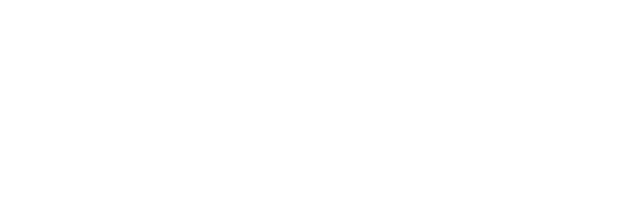
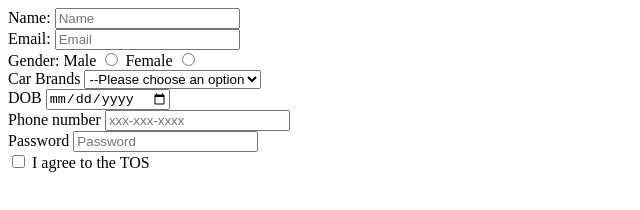
Before and after one commit to acciojob/signup-form-car-chaand2321, a website: page main.html in a window 1280 px wide. Shown: the whole page, without its empty margins (0-640 px from the left). Drawn offline with Linux system fonts and the light colour scheme.

Commit message:
created a submission

```diff
--- a/main.html
+++ b/main.html
@@ -10,7 +10,35 @@
 	<!-- the entire body must be written by student -->
     <script type="text/javascript" src="./script.js">
 </script>
+   <form method="post">
+	   <label for="name">Name:</label>
+	   <input type="text" id="name" placeholder="Name" required>
+	   <br>
+	   <label for="email">Email:</label>
+	   <input type="email" id="email" placeholder="Email" required > <br>
+	   <label>Gender:</label>
+	   <label for="gender_m">Male</label>
+	   <input type="radio" name="gender" id="gender_m" required>
+	   <label for="gender_f">Female</label>
 
+	   <input type="radio" name="gender" id="gender_f" required><br>
+	   <label>Car Brands </label>
+	   <select id="cars">
+		   <option>--Please choose an option</option>
+		   <option value="BMW">BMW</option>
+		   <option value="Supra">Supra</option>
+		   <option value="Tesla">Tesla</option>
+		   <option value="Mustang">Mustang</option>
+	   </select> <br>
+	   <label for="dob">DOB</label>
+	   <input type="date" id="dob" required> <br>
+	   <label for="tel">Phone number</label>
+	   <input id="tel" placeholder="xxx-xxx-xxxx" > <br>
+	   <label for="password">Password</label>
+	   <input type="password" id="Password" placeholder="Password" required > <br>
+	   <input type="checkbox" required id="tos">
+	   <label for="tos">I agree to the TOS</label>
+   </form>
 </body>
 
 </html>
```
